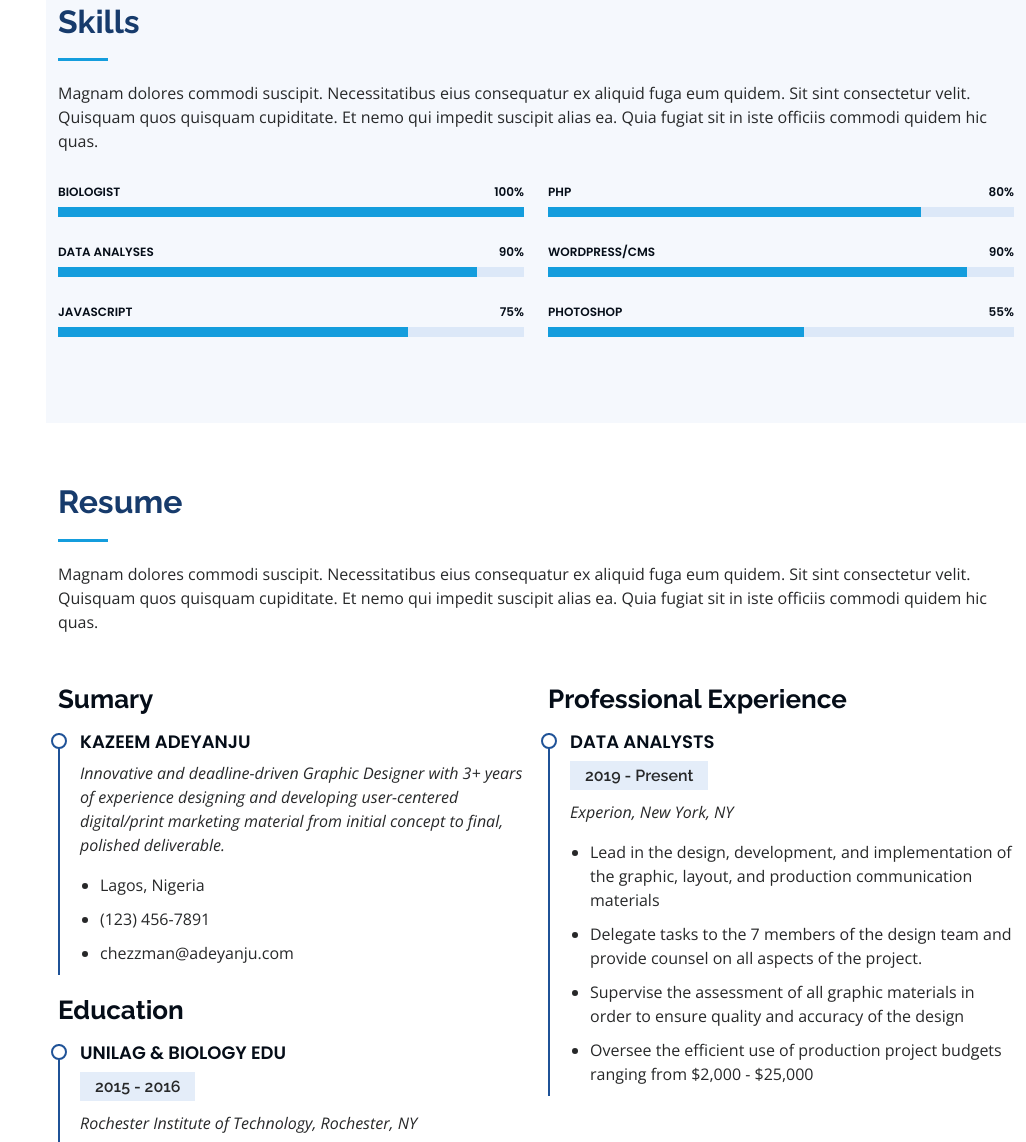
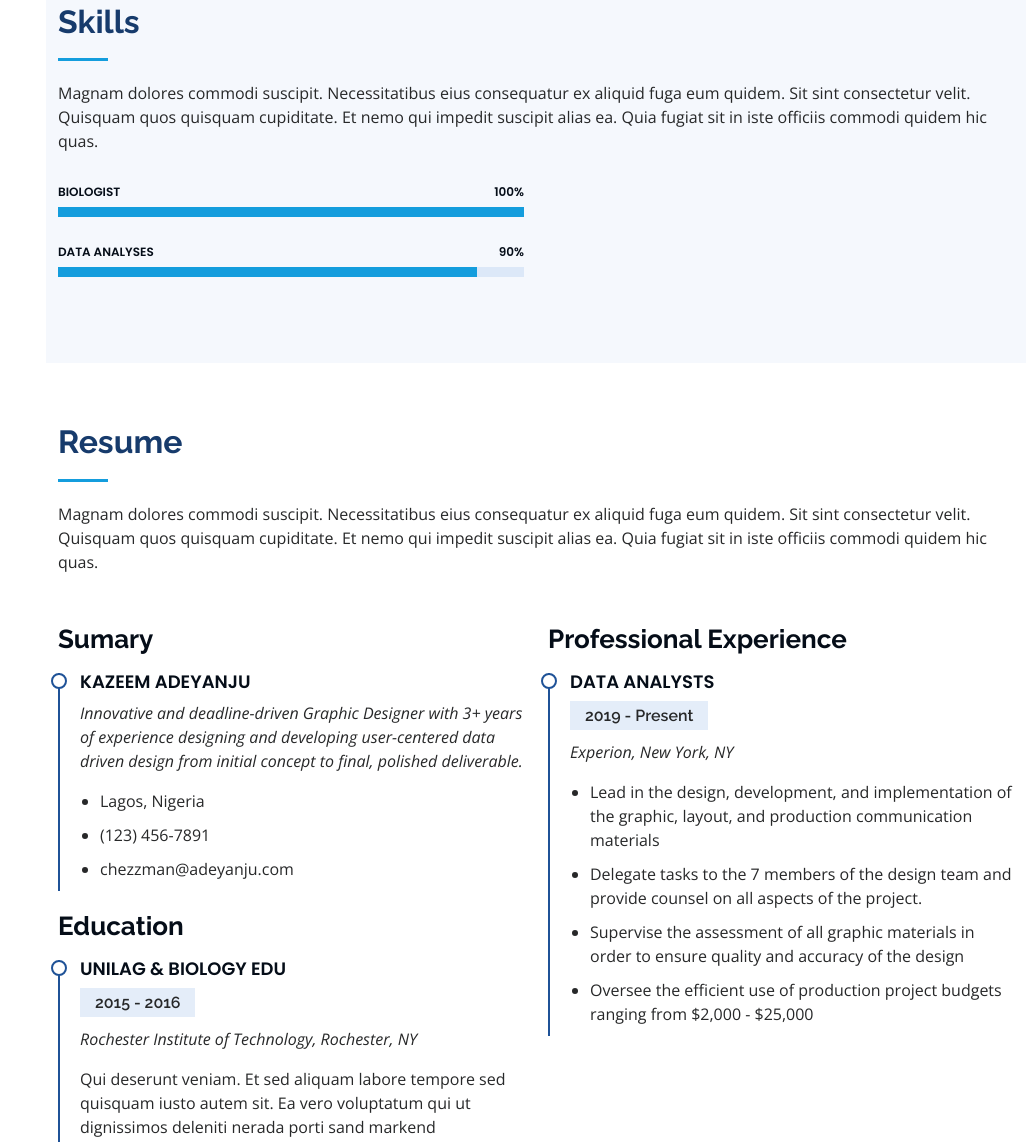
Before and after one commit to ajayidhikrullah/chezzmanportfolio, a plain HTML site: page index.html in a window 1280 px wide. Shown: the part 1858-3000 px from the top of the page, without its empty margins (254-1280 px from the left). Drawn offline with nearby package versions, Linux system fonts and the light colour scheme.

Commit message:
added content to resume info

```diff
--- a/index.html
+++ b/index.html
@@ -196,37 +196,17 @@
               </div>
             </div>
 
-            <div class="progress">
+            <!-- <div class="progress">
               <span class="skill">JavaScript <i class="val">75%</i></span>
               <div class="progress-bar-wrap">
                 <div class="progress-bar" role="progressbar" aria-valuenow="75" aria-valuemin="0" aria-valuemax="100"></div>
               </div>
-            </div>
+            </div> -->
 
           </div>
 
           <div class="col-lg-6" data-aos="fade-up" data-aos-delay="100">
 
-            <div class="progress">
-              <span class="skill">PHP <i class="val">80%</i></span>
-              <div class="progress-bar-wrap">
-                <div class="progress-bar" role="progressbar" aria-valuenow="80" aria-valuemin="0" aria-valuemax="100"></div>
-              </div>
-            </div>
-
-            <div class="progress">
-              <span class="skill">WordPress/CMS <i class="val">90%</i></span>
-              <div class="progress-bar-wrap">
-                <div class="progress-bar" role="progressbar" aria-valuenow="90" aria-valuemin="0" aria-valuemax="100"></div>
-              </div>
-            </div>
-
-            <div class="progress">
-              <span class="skill">Photoshop <i class="val">55%</i></span>
-              <div class="progress-bar-wrap">
-                <div class="progress-bar" role="progressbar" aria-valuenow="55" aria-valuemin="0" aria-valuemax="100"></div>
-              </div>
-            </div>
 
           </div>
 
@@ -249,7 +229,7 @@
             <h3 class="resume-title">Sumary</h3>
             <div class="resume-item pb-0">
               <h4>Kazeem Adeyanju</h4>
-              <p><em>Innovative and deadline-driven Graphic Designer with 3+ years of experience designing and developing user-centered digital/print marketing material from initial concept to final, polished deliverable.</em></p>
+              <p><em>Innovative and deadline-driven Graphic Designer with 3+ years of experience designing and developing user-centered data driven design from initial concept to final, polished deliverable.</em></p>
               <ul>
                 <li>Lagos, Nigeria</li>
                 <li>(123) 456-7891</li>
@@ -484,7 +464,9 @@
                   Proin iaculis purus consequat sem cure digni ssim donec porttitora entum suscipit rhoncus. Accusantium quam, ultricies eget id, aliquam eget nibh et. Maecen aliquam, risus at semper.
                   <i class="bx bxs-quote-alt-right quote-icon-right"></i>
                 </p>
-                <img src="assets/img/testimonials/testimonials-1.jpg" class="testimonial-img" alt="">
+                <!-- <img src="assets/img/testimonials/testimonials-1.jpg" class="testimonial-img" alt=""> -->
+                <img src="#" class="testimonial-img" alt="">
+
                 <h3>Chezzman Adeyanju</h3>
                 <h4>Ceo &amp; Founder</h4>
               </div>
@@ -498,7 +480,7 @@
                   <i class="bx bxs-quote-alt-right quote-icon-right"></i>
                 </p>
                 <img src="assets/img/testimonials/testimonials-2.jpg" class="testimonial-img" alt="">
-                <h3>Sara Wilsson</h3>
+                <h3>Hayjay</h3>
                 <h4>Designer</h4>
               </div>
             </div><!-- End testimonial item -->
```
